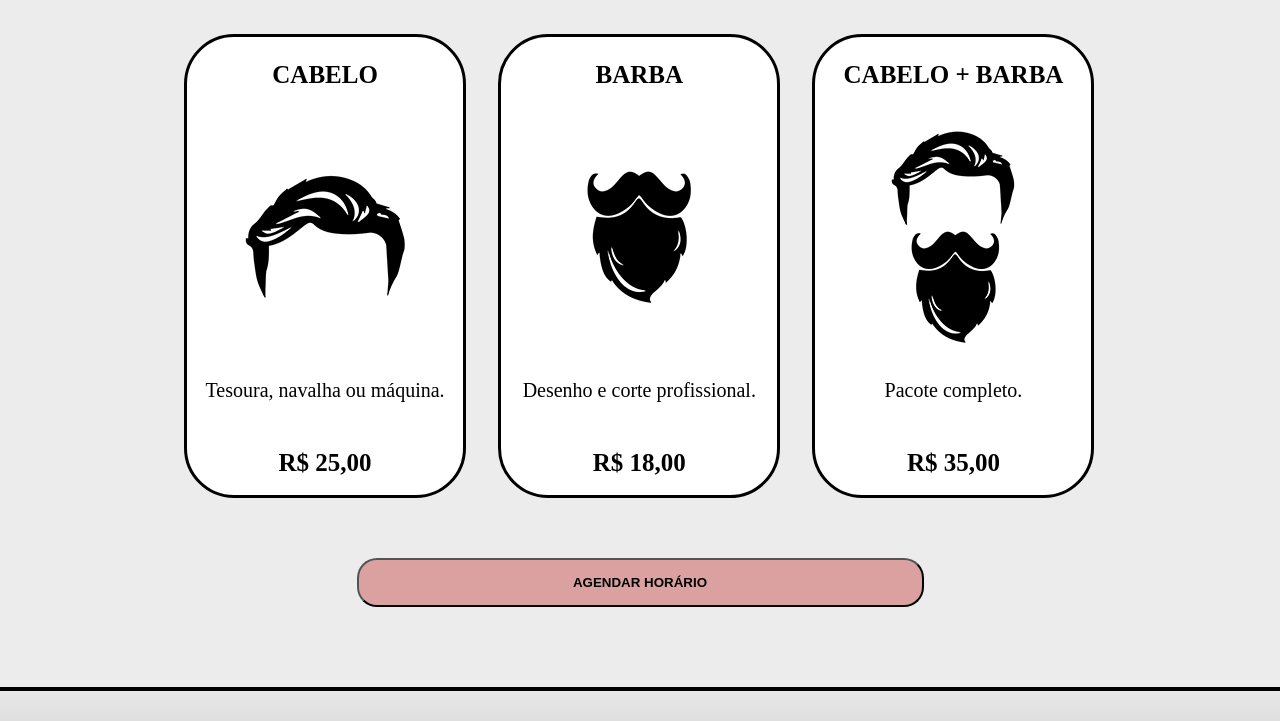
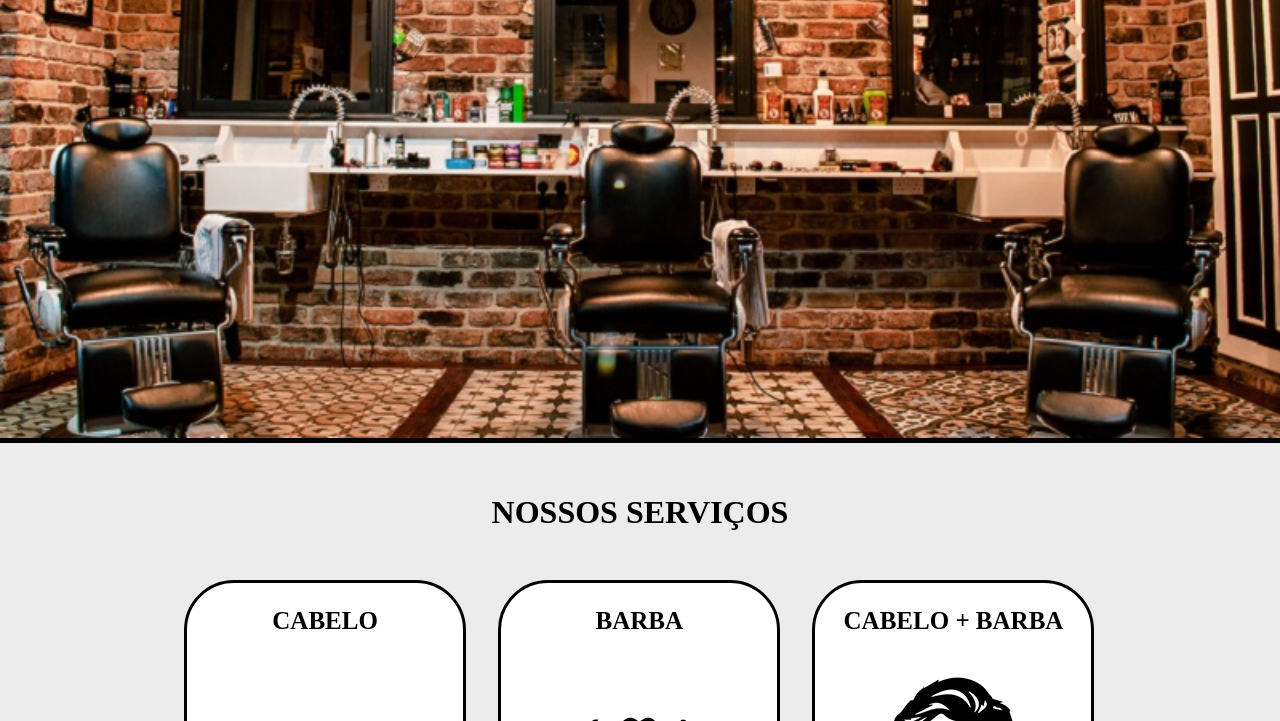
Before and after one commit to FantinelBruna/Fantinel-BarberShop, a plain HTML site: page index.html in a window 1280 px wide. Shown: the part 379-1100 px from the top of the page. Drawn offline with Linux system fonts and the light colour scheme; files whose address does not match are found by name.

Commit message:
Update index.html

```diff
--- a/index.html
+++ b/index.html
@@ -24,7 +24,7 @@
             </div>
         </header>
 
-        <img class="banner" src="images/banner.jpg">
+        <img class="banner" src="banner.jpg">
 
         <main>
             <h3 class="titulo">NOSSOS SERVIÇOS</h3>
```
